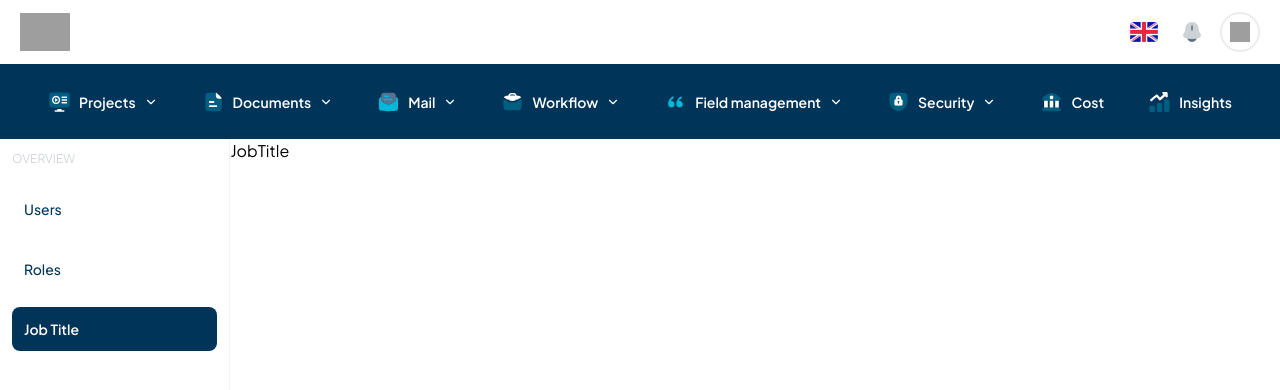
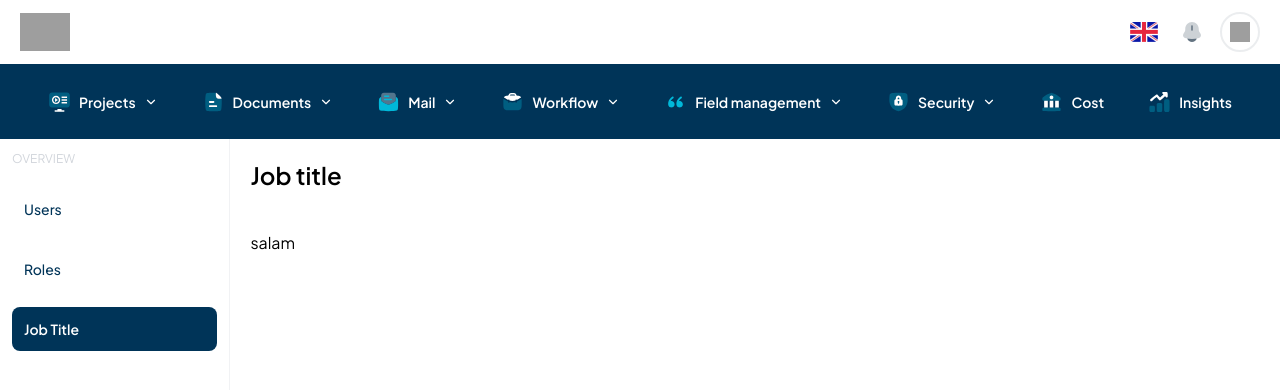
Before and after one commit to BCPAZ/crm-app, a React (Vite) app: page /job-title in a window 1280 px wide. Shown: the top 390 px of the page. Built offline with nearby package versions, Linux system fonts and the light colour scheme; grey boxes are pictures that could not be loaded.

Commit message:
feat : Job title page created

```diff
--- a/src/views/App/Security/JobTitle.jsx
+++ b/src/views/App/Security/JobTitle.jsx
@@ -1,6 +1,13 @@
 const JobTitle = () => {
   return (
-    <div>JobTitle</div>
+    <section className="w-full h-full py-5">
+        <div className="siteContainer">
+        <h1 className="text-2xl font-semibold">Job title</h1>
+          <div className="mt-10 w-full">
+            salam
+          </div>
+        </div>
+      </section>
   )
 }
 
```
